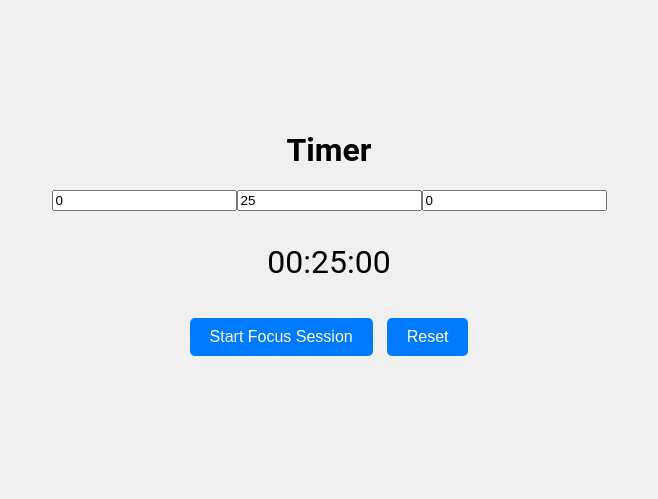
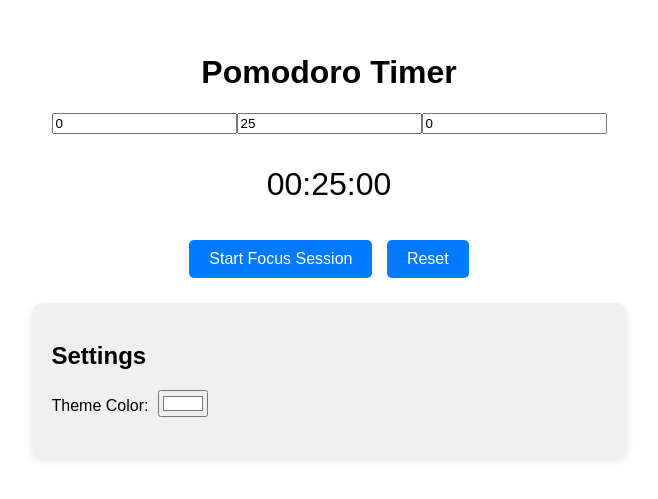
Before and after one commit to KeithG-stack/Time-Time, a React (Vite) app: page / in a window 1280 px wide. Shown: the part 165-664 px from the top of the page, without its empty margins (311-969 px from the left). Built offline with nearby package versions, Linux system fonts and the light colour scheme.

Commit message:
New stuff

```diff
--- a/src/App.css
+++ b/src/App.css
@@ -26,3 +26,15 @@ button {
   font-size: 16px;
   cursor: pointer;
 }
+body {
+  margin: 0;
+  font-family: Arial, sans-serif;
+}
+
+#root {
+  display: flex;
+  flex-direction: column;
+  align-items: center;
+  justify-content: center;
+  height: 100vh;
+}
--- a/src/App.jsx
+++ b/src/App.jsx
@@ -1,13 +1,25 @@
-import { useState } from 'react';
+import React, { useState, useEffect } from 'react';
 import TimerDisplay from './timer/TimerDisplay.jsx'; // Import TimerDisplay component
+import Settings from './components/Settings.jsx'; // Import Settings component
 import './App.css';
 
 function App() {
-  const [count, setCount] = useState(0);
+    const [themeColor, setThemeColor] = useState('#ffffff');
 
-  return (
-    <TimerDisplay title="Timer" />
-  );
+    const handleThemeChange = (color) => {
+        setThemeColor(color);
+    };
+
+    useEffect(() => {
+        document.body.style.backgroundColor = themeColor;
+    }, [themeColor]);
+
+    return (
+        <div>
+            <TimerDisplay title="Pomodoro Timer" />
+            <Settings onThemeChange={handleThemeChange} />
+        </div>
+    );
 }
 
 export default App;
--- /dev/null
+++ b/src/components/Settings.jsx
@@ -0,0 +1,29 @@
+import React, { useState } from 'react';
+import styles from '../timer/Settings.module.css';
+
+
+const Settings = ({ onThemeChange }) => {
+    const [themeColor, setThemeColor] = useState('#ffffff');
+
+    const handleThemeColorChange = (e) => {
+        setThemeColor(e.target.value);
+        onThemeChange(e.target.value);
+    };
+
+    return (
+        <div className={styles.settings}>
+            <h2>Settings</h2>
+            <div className={styles.settingItem}>
+                <label htmlFor="themeColor">Theme Color:</label>
+                <input
+                    type="color"
+                    id="themeColor"
+                    value={themeColor}
+                    onChange={handleThemeColorChange}
+                />
+            </div>
+        </div>
+    );
+};
+
+export default Settings;
--- /dev/null
+++ b/src/timer/Settings.module.css
@@ -0,0 +1,22 @@
+.settings {
+    padding: 20px;
+    background-color: #f0f0f0;
+    border-radius: 10px;
+    box-shadow: 0 4px 8px rgba(0, 0, 0, 0.1);
+}
+
+.settingItem {
+    margin-bottom: 20px;
+}
+
+.settingItem label {
+    margin-right: 10px;
+}
+.body {
+    display: flex;
+    justify-content: center;
+    align-items: center;
+    height: 100vh;
+    background-color: #f0f0f0;
+    margin: 0;
+  }
```
